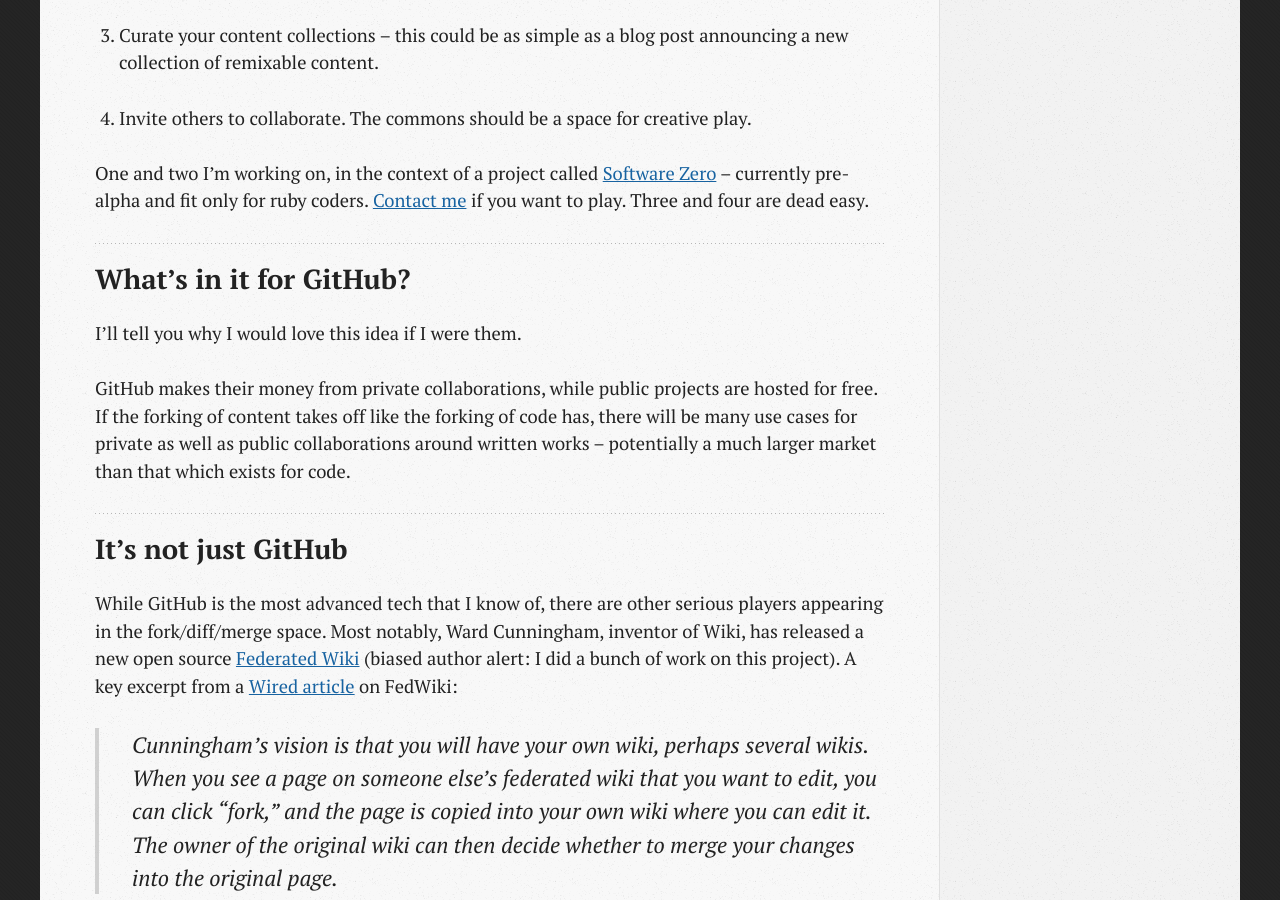
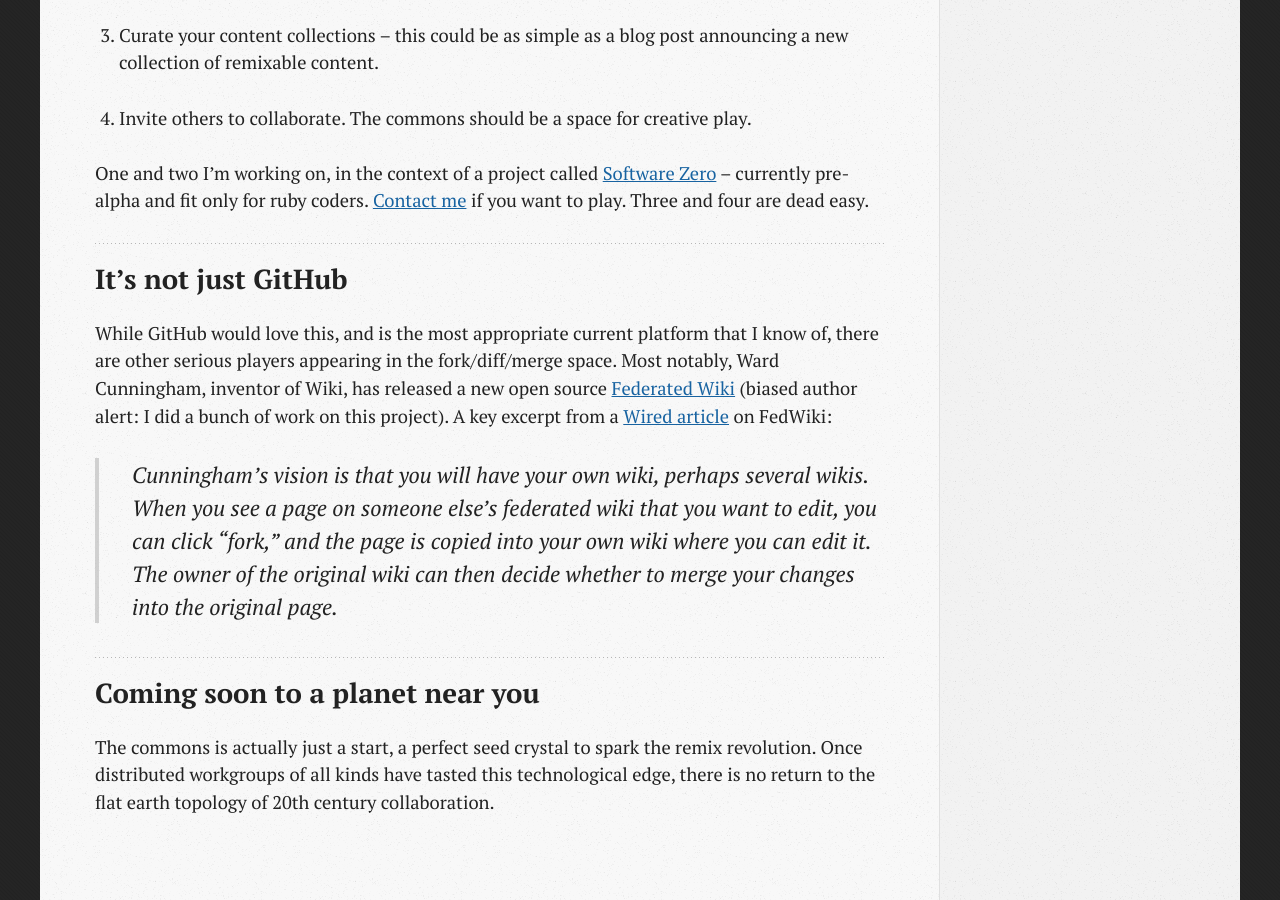
Before and after one commit to travisfw/Harlan_T_Wood, a Jekyll site: the page built from pub/What_if_We_Checked_the_Commons_into_Github/index.md, in a window 1280 px wide and 900 px high, scrolled down 1341 px. Built offline with Jekyll 4.4.1, drawn with Linux system fonts in a browser that asks for light colours; Markdown is read by kramdown in place of the engine named in the settings; comment, search, counter and statistics services are not loaded.

Commit message:
it's obvious github would love this

```diff
--- a/pub/What_if_We_Checked_the_Commons_into_Github/index.md
+++ b/pub/What_if_We_Checked_the_Commons_into_Github/index.md
@@ -32,16 +32,9 @@
 
 One and two I'm working on, in the context of a project called [Software Zero](http://enlightenedstructure.org/Software_Zero/) -- currently pre-alpha and fit only for ruby coders.  [Contact me](https://github.com/harlantwood) if you want to play.  Three and four are dead easy.
 
-## What's in it for GitHub?
-
-I'll tell you why I would love this idea if I were them.
-
-GitHub makes their money from private collaborations, while public projects are hosted for free.
-If the forking of content takes off like the forking of code has, there will be many use cases for private as well as public collaborations around written works -- potentially a much larger market than that which exists for code.
-
 ## It's not just GitHub
 
-While GitHub is the most advanced tech that I know of, there are other serious players appearing in the fork/diff/merge space.  Most notably, Ward Cunningham, inventor of Wiki, has released a new open source [Federated Wiki](https://github.com/WardCunningham/Smallest-Federated-Wiki#readme) (biased author alert: I did a bunch of work on this project).  A key excerpt from a [Wired article](http://www.wired.com/wiredenterprise/2012/07/wiki-inventor/) on FedWiki:
+While GitHub would love this, and is the most appropriate current platform that I know of, there are other serious players appearing in the fork/diff/merge space.  Most notably, Ward Cunningham, inventor of Wiki, has released a new open source [Federated Wiki](https://github.com/WardCunningham/Smallest-Federated-Wiki#readme) (biased author alert: I did a bunch of work on this project).  A key excerpt from a [Wired article](http://www.wired.com/wiredenterprise/2012/07/wiki-inventor/) on FedWiki:
 
 > Cunningham’s vision is that you will have your own wiki, perhaps several wikis. When you see a page on someone else’s federated wiki that you want to edit, you can click "fork," and the page is copied into your own wiki where you can edit it. The owner of the original wiki can then decide whether to merge your changes into the original page.
 
```
